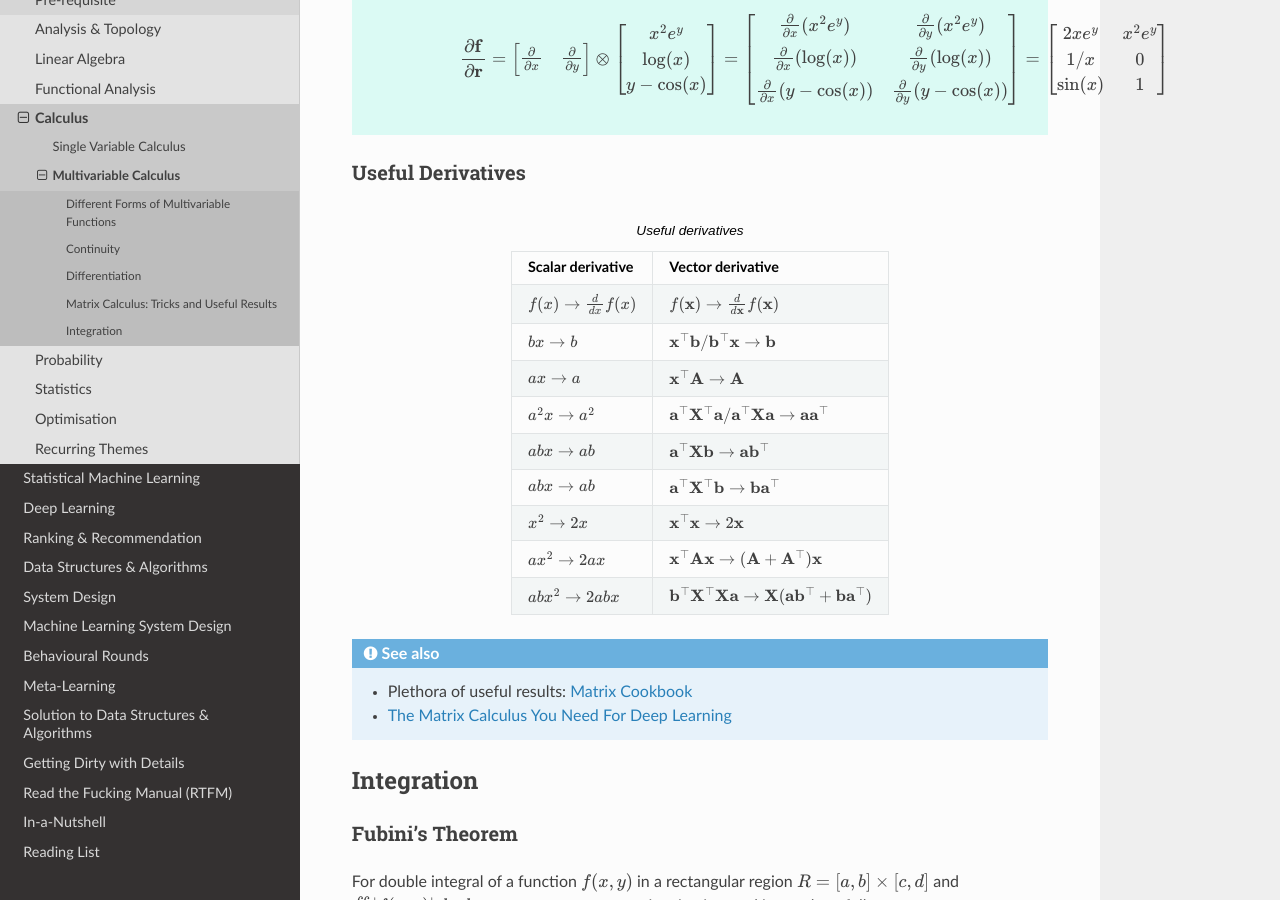
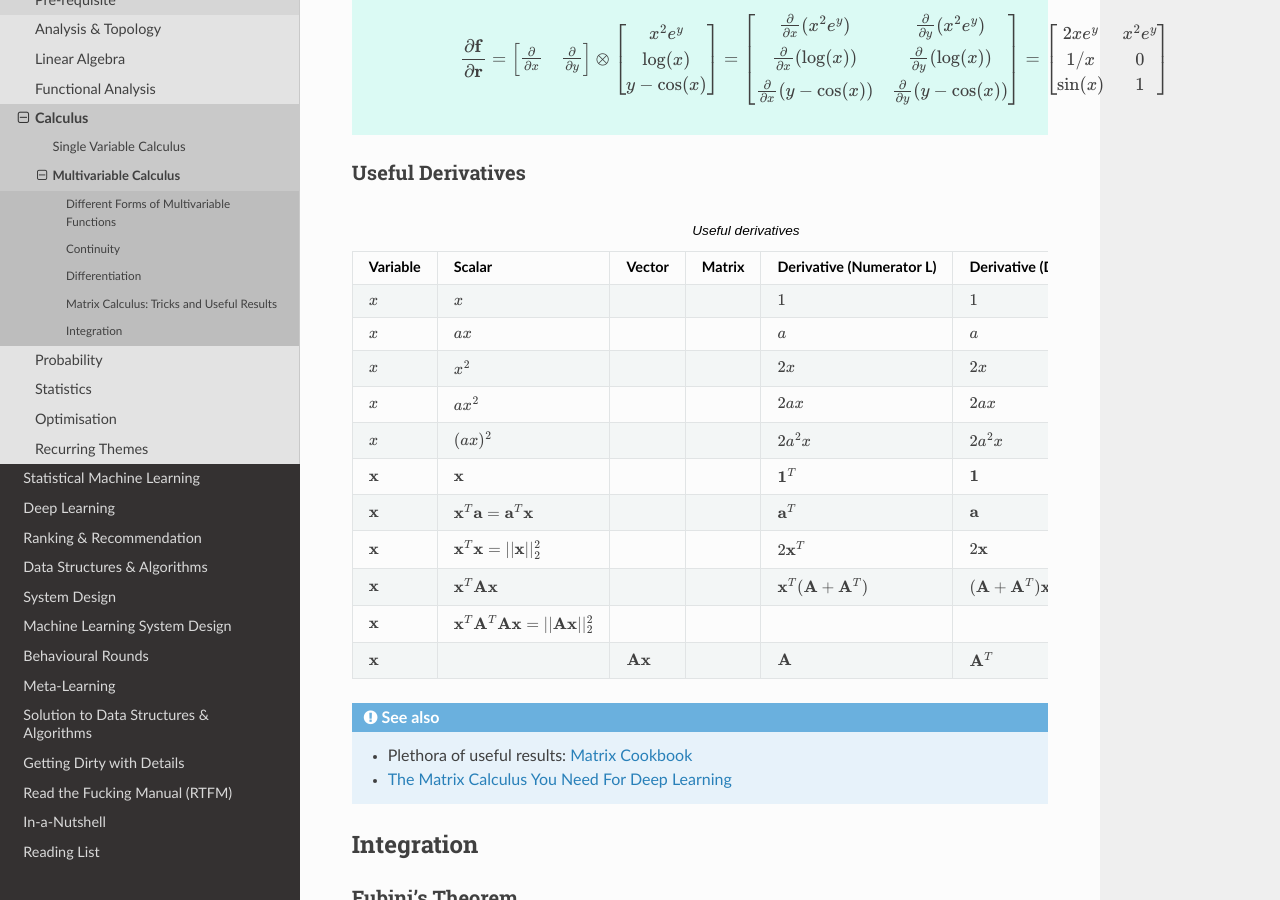
Before and after one commit to uselesstechjunks/leetcode, a Sphinx documentation site: the page built from docs/source/math/calc3/multi.rst, in a window 1280 px wide and 900 px high, scrolled down 9083 px. Built offline with Sphinx 7.4.7 and the Read the Docs theme 2.0.0, drawn with Linux system fonts in a browser that asks for light colours.

Commit message:
Update multi.rst

```diff
--- a/docs/source/math/calc3/multi.rst
+++ b/docs/source/math/calc3/multi.rst
@@ -273,18 +273,20 @@ Matrix Calculus: Tricks and Useful Results
 Useful Derivatives
 ===========================================================
 .. csv-table:: Useful derivatives
-	:header: "Scalar derivative", "Vector derivative"
+	:header: "Variable", "Scalar", "Vector", "Matrix", "Derivative (Numerator L)", "Derivative (Denominator L)"
 	:align: center
 
-	:math:`f(x)\to\frac{\mathop{d}}{\mathop{dx}}f(x)`, :math:`f(\mathbf{x})\to\frac{\mathop{d}}{\mathop{d\mathbf{x}}}f(\mathbf{x})`
-	:math:`bx\to b`, :math:`\mathbf{x}^\top\mathbf{b}/\mathbf{b}^\top\mathbf{x}\to \mathbf{b}`
-	:math:`ax\to a`, :math:`\mathbf{x}^\top\mathbf{A}\to \mathbf{A}`
-	:math:`a^2x\to a^2`, :math:`\mathbf{a}^\top\mathbf{X}^\top\mathbf{a}/\mathbf{a}^\top\mathbf{X}\mathbf{a}\to \mathbf{a}\mathbf{a}^\top`
-	:math:`abx\to ab`, :math:`\mathbf{a}^\top\mathbf{X}\mathbf{b}\to \mathbf{a}\mathbf{b}^\top`
-	:math:`abx\to ab`, :math:`\mathbf{a}^\top\mathbf{X}^\top\mathbf{b}\to \mathbf{b}\mathbf{a}^\top`
-	:math:`x^2\to 2x`, :math:`\mathbf{x}^\top\mathbf{x}\to 2\mathbf{x}`
-	:math:`ax^2\to 2ax`, :math:`\mathbf{x}^\top\mathbf{A}\mathbf{x}\to (\mathbf{A}+\mathbf{A}^\top)\mathbf{x}`
-	:math:`abx^2\to 2abx`, :math:`\mathbf{b}^\top\mathbf{X}^\top\mathbf{X}\mathbf{a}\to \mathbf{X}(\mathbf{a}\mathbf{b}^\top+\mathbf{b}\mathbf{a}^\top)`
+	:math:`x`, :math:`x`, , , :math:`1`, :math:`1`
+	:math:`x`, :math:`ax`, , , :math:`a`, :math:`a`
+	:math:`x`, :math:`x^2`, , , :math:`2x`, :math:`2x`
+	:math:`x`, :math:`ax^2`, , , :math:`2ax`, :math:`2ax`
+	:math:`x`, :math:`(ax)^2`, , , :math:`2a^2x`, :math:`2a^2x`
+	:math:`\mathbf{x}`, :math:`\mathbf{x}`, , , :math:`\mathbf{1}^T`, :math:`\mathbf{1}`
+	:math:`\mathbf{x}`, :math:`\mathbf{x}^T\mathbf{a}=\mathbf{a}^T\mathbf{x}`, , ,:math:`\mathbf{a}^T`, :math:`\mathbf{a}`
+	:math:`\mathbf{x}`, :math:`\mathbf{x}^T\mathbf{x}=||\mathbf{x}||_2^2`, , ,:math:`2\mathbf{x}^T`, :math:`2\mathbf{x}`
+	:math:`\mathbf{x}`, :math:`\mathbf{x}^T\mathbf{A}\mathbf{x}`, , ,:math:`\mathbf{x}^T(\mathbf{A}+\mathbf{A}^T)`, :math:`(\mathbf{A}+\mathbf{A}^T)\mathbf{x}`
+	:math:`\mathbf{x}`, :math:`\mathbf{x}^T\mathbf{A}^T\mathbf{A}\mathbf{x}=||\mathbf{A}\mathbf{x}||_2^2`, , , ,
+	:math:`\mathbf{x}`, , :math:`\mathbf{A}\mathbf{x}`, ,:math:`\mathbf{A}`, :math:`\mathbf{A}^T`
 
 .. seealso::
 	* Plethora of useful results: `Matrix Cookbook <https://www.math.uwaterloo.ca/~hwolkowi/matrixcookbook.pdf>`_
```
